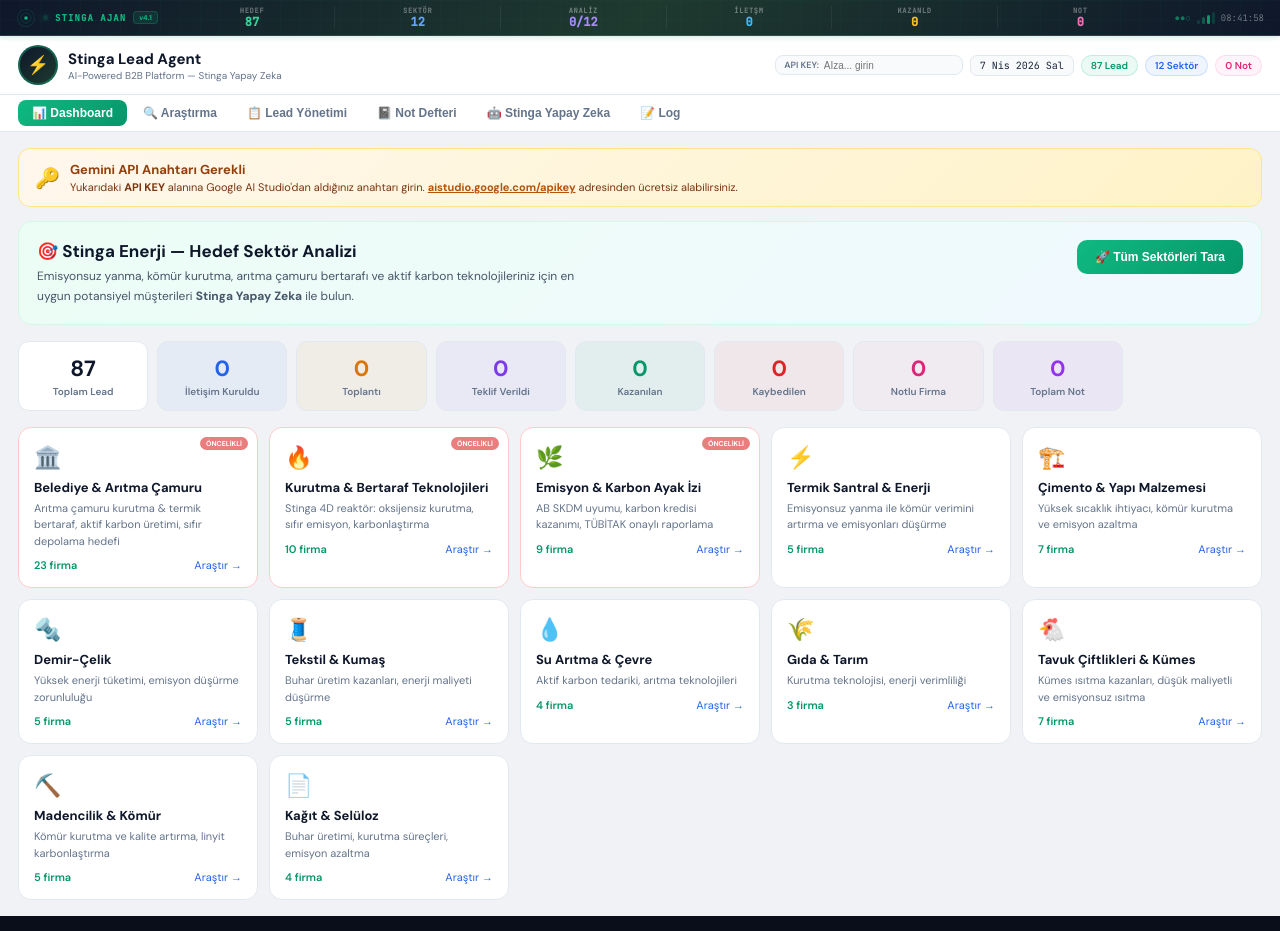
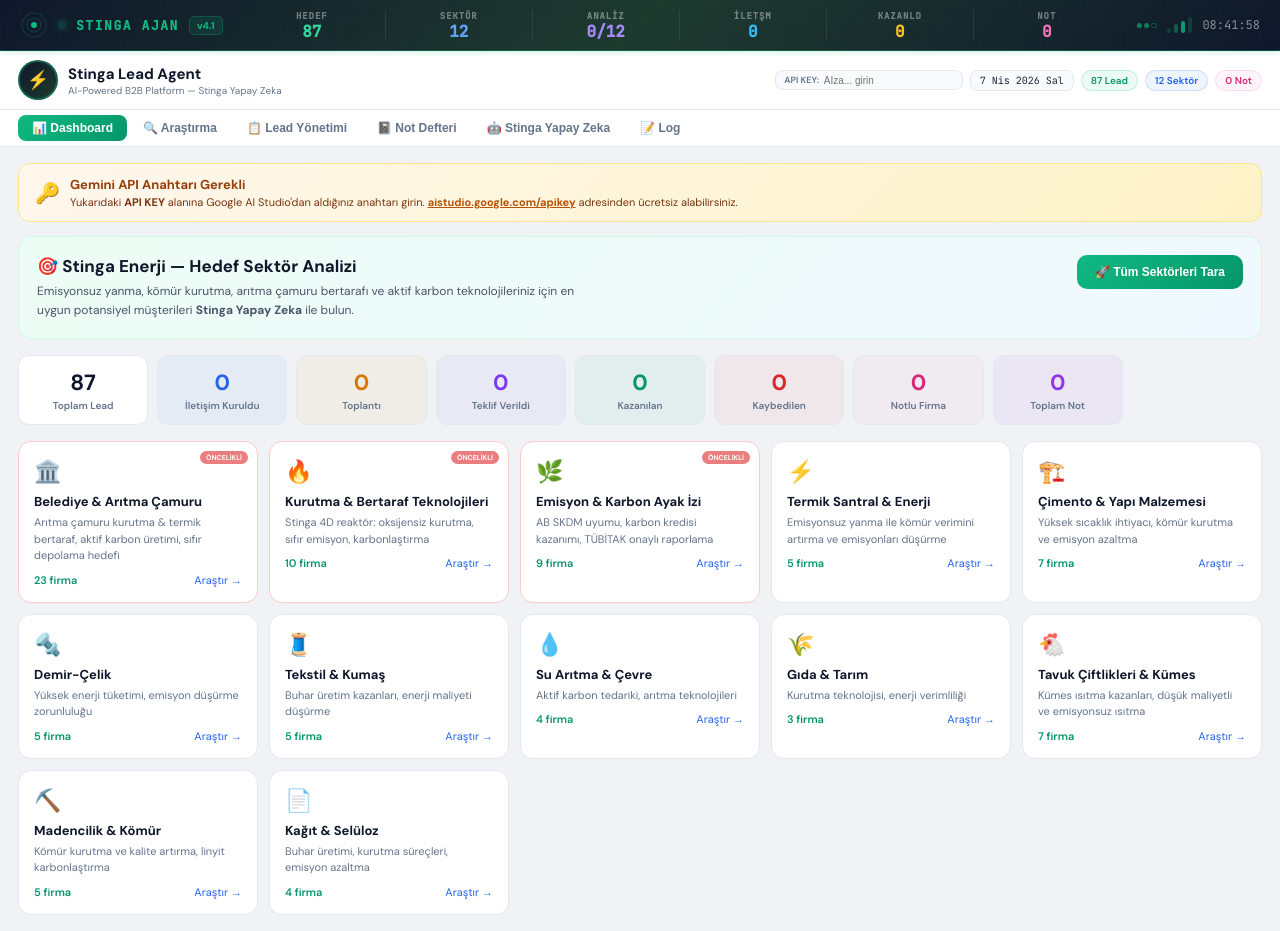
Before and after one commit to srkngzdmr/stinga-lead-agent, a React (Vite) app: page / in a window 1280 px wide. Built offline with nearby package versions, Linux system fonts and the light colour scheme.

Commit message:
Update App.jsx

```diff
--- a/src/App.jsx
+++ b/src/App.jsx
@@ -278,7 +278,7 @@
       throw new Error("API anahtarı girilmedi. Header'daki 'API KEY' alanına Gemini anahtarınızı girin.");
     }
     // Model sıralaması: önce 2.0-flash, hata alırsa 1.5-flash
-    const models = ["gemini-2.0-flash", "gemini-1.5-flash"];
+    const models = ["gemini-2.5-flash-preview-05-20", "gemini-2.0-flash", "gemini-1.5-flash"];
     let lastErr = null;
     for (const model of models) {
       const url = `https://generativelanguage.googleapis.com/v1beta/models/${model}:generateContent?key=${key}`;
@@ -523,45 +523,45 @@
       `}</style>
 
       {/* ── BANNER ── */}
-      <div className="banner-active" style={{ background: "linear-gradient(135deg,#0f172a 0%,#1e3a2f 50%,#0f172a 100%)", borderBottom: "1px solid rgba(16,185,129,0.3)", padding: "6px 16px", position: "relative", overflow: "hidden" }}>
+      <div className="banner-active" style={{ background: "linear-gradient(135deg,#0f172a 0%,#1e3a2f 50%,#0f172a 100%)", borderBottom: "1px solid rgba(16,185,129,0.3)", padding: "10px 20px", position: "relative", overflow: "hidden" }}>
         <div style={{ position: "absolute", inset: 0, backgroundImage: "linear-gradient(rgba(16,185,129,0.03) 1px,transparent 1px),linear-gradient(90deg,rgba(16,185,129,0.03) 1px,transparent 1px)", backgroundSize: "20px 20px", pointerEvents: "none" }} />
-        <div style={{ display: "grid", gridTemplateColumns: "auto 1fr auto", alignItems: "center", gap: 12, position: "relative", zIndex: 1 }}>
+        <div style={{ display: "grid", gridTemplateColumns: "auto 1fr auto", alignItems: "center", gap: 16, position: "relative", zIndex: 1 }}>
 
           {/* SOL */}
-          <div style={{ display: "flex", alignItems: "center", gap: 7 }}>
-            <svg viewBox="0 0 28 28" width="20" height="20" style={{ flexShrink: 0 }}>
+          <div style={{ display: "flex", alignItems: "center", gap: 10 }}>
+            <svg viewBox="0 0 28 28" width="28" height="28" style={{ flexShrink: 0 }}>
               <circle cx="14" cy="14" r="12" stroke="rgba(16,185,129,0.15)" strokeWidth="1.5" fill="none" />
               <circle cx="14" cy="14" r="7" stroke="rgba(16,185,129,0.25)" strokeWidth="1" fill="none" />
-              <circle cx="14" cy="14" r="2.5" fill="#10b981" />
-              <g className="radar"><path d="M14 14 L14 2" stroke="rgba(16,185,129,0.6)" strokeWidth="1.5" strokeLinecap="round" /></g>
+              <circle cx="14" cy="14" r="3" fill="#10b981" />
+              <g className="radar"><path d="M14 14 L14 2" stroke="rgba(16,185,129,0.6)" strokeWidth="2" strokeLinecap="round" /></g>
             </svg>
-            <div className="blink" style={{ width: 5, height: 5, borderRadius: "50%", background: "#10b981", boxShadow: "0 0 5px 2px rgba(16,185,129,0.5)" }} />
-            <span style={{ fontSize: 9, fontWeight: 700, color: "#10b981", letterSpacing: "0.12em", textTransform: "uppercase", fontFamily: "'JetBrains Mono',monospace", whiteSpace: "nowrap" }}>STINGA AJAN</span>
-            <span style={{ background: "rgba(16,185,129,0.12)", border: "1px solid rgba(16,185,129,0.25)", borderRadius: 4, padding: "1px 5px", fontSize: 7, color: "#10b981", fontWeight: 700 }}>v4.1</span>
-            {apiStatus === "loading" && <span style={{ fontSize: 8, color: "#fbbf24", fontWeight: 700 }}>◉ AI</span>}
-            {apiStatus === "ok"      && <span style={{ fontSize: 8, color: "#10b981", fontWeight: 700 }}>✓ OK</span>}
-            {apiStatus === "error"   && <span title={apiError} style={{ fontSize: 8, color: "#f87171", fontWeight: 700, cursor: "help" }}>✕ ERR</span>}
+            <div className="blink" style={{ width: 8, height: 8, borderRadius: "50%", background: "#10b981", boxShadow: "0 0 6px 3px rgba(16,185,129,0.5)" }} />
+            <span style={{ fontSize: 13, fontWeight: 700, color: "#10b981", letterSpacing: "0.12em", textTransform: "uppercase", fontFamily: "'JetBrains Mono',monospace", whiteSpace: "nowrap" }}>STINGA AJAN</span>
+            <span style={{ background: "rgba(16,185,129,0.12)", border: "1px solid rgba(16,185,129,0.25)", borderRadius: 5, padding: "2px 7px", fontSize: 10, color: "#10b981", fontWeight: 700 }}>v4.1</span>
+            {apiStatus === "loading" && <span style={{ fontSize: 11, color: "#fbbf24", fontWeight: 700 }}>◉ AI</span>}
+            {apiStatus === "ok"      && <span style={{ fontSize: 11, color: "#10b981", fontWeight: 700 }}>✓ OK</span>}
+            {apiStatus === "error"   && <span title={apiError} style={{ fontSize: 11, color: "#f87171", fontWeight: 700, cursor: "help" }}>✕ ERR</span>}
           </div>
 
           {/* ORTA — metrikler eşit dağılımlı */}
-          <div style={{ display: "flex", justifyContent: "center", alignItems: "center", gap: 0 }}>
+          <div style={{ display: "flex", justifyContent: "center", alignItems: "center" }}>
             {BANNER_METRICS.map((m, i) => (
-              <div key={i} style={{ flex: 1, textAlign: "center", borderLeft: i > 0 ? "1px solid rgba(255,255,255,0.06)" : "none", padding: "0 10px" }}>
-                <div style={{ fontSize: 7, color: "rgba(255,255,255,0.35)", fontWeight: 700, letterSpacing: "0.1em", fontFamily: "'JetBrains Mono',monospace" }}>{m.label}</div>
-                <div style={{ fontSize: 12, fontWeight: 700, color: m.color, fontFamily: "'JetBrains Mono',monospace", lineHeight: 1.2 }}>{m.value}</div>
+              <div key={i} style={{ flex: 1, textAlign: "center", borderLeft: i > 0 ? "1px solid rgba(255,255,255,0.08)" : "none", padding: "0 14px" }}>
+                <div style={{ fontSize: 9, color: "rgba(255,255,255,0.4)", fontWeight: 700, letterSpacing: "0.1em", fontFamily: "'JetBrains Mono',monospace", marginBottom: 2 }}>{m.label}</div>
+                <div style={{ fontSize: 16, fontWeight: 700, color: m.color, fontFamily: "'JetBrains Mono',monospace", lineHeight: 1 }}>{m.value}</div>
               </div>
             ))}
           </div>
 
           {/* SAĞ */}
-          <div style={{ display: "flex", alignItems: "center", gap: 6 }}>
-            <span style={{ fontSize: 9, color: "rgba(16,185,129,0.6)", fontFamily: "'JetBrains Mono',monospace" }}>{dots}</span>
-            <div style={{ display: "flex", alignItems: "flex-end", gap: 2, height: 12 }}>
-              {[4, 7, 9, 12].map((h, i) => (
-                <div key={i} className={i < 3 ? "blink" : ""} style={{ width: 3, height: h, background: i < 3 ? "#10b981" : "rgba(16,185,129,0.2)", borderRadius: 1.5, animationDelay: `${i * 0.15}s` }} />
+          <div style={{ display: "flex", alignItems: "center", gap: 10 }}>
+            <span style={{ fontSize: 12, color: "rgba(16,185,129,0.6)", fontFamily: "'JetBrains Mono',monospace" }}>{dots}</span>
+            <div style={{ display: "flex", alignItems: "flex-end", gap: 3, height: 16 }}>
+              {[5, 9, 12, 16].map((h, i) => (
+                <div key={i} className={i < 3 ? "blink" : ""} style={{ width: 4, height: h, background: i < 3 ? "#10b981" : "rgba(16,185,129,0.2)", borderRadius: 2, animationDelay: `${i * 0.15}s` }} />
               ))}
             </div>
-            <span style={{ fontSize: 9, color: "rgba(255,255,255,0.4)", fontFamily: "'JetBrains Mono',monospace" }}>{clock.toLocaleTimeString("tr-TR")}</span>
+            <span style={{ fontSize: 12, color: "rgba(255,255,255,0.5)", fontFamily: "'JetBrains Mono',monospace" }}>{clock.toLocaleTimeString("tr-TR")}</span>
           </div>
         </div>
       </div>
```
